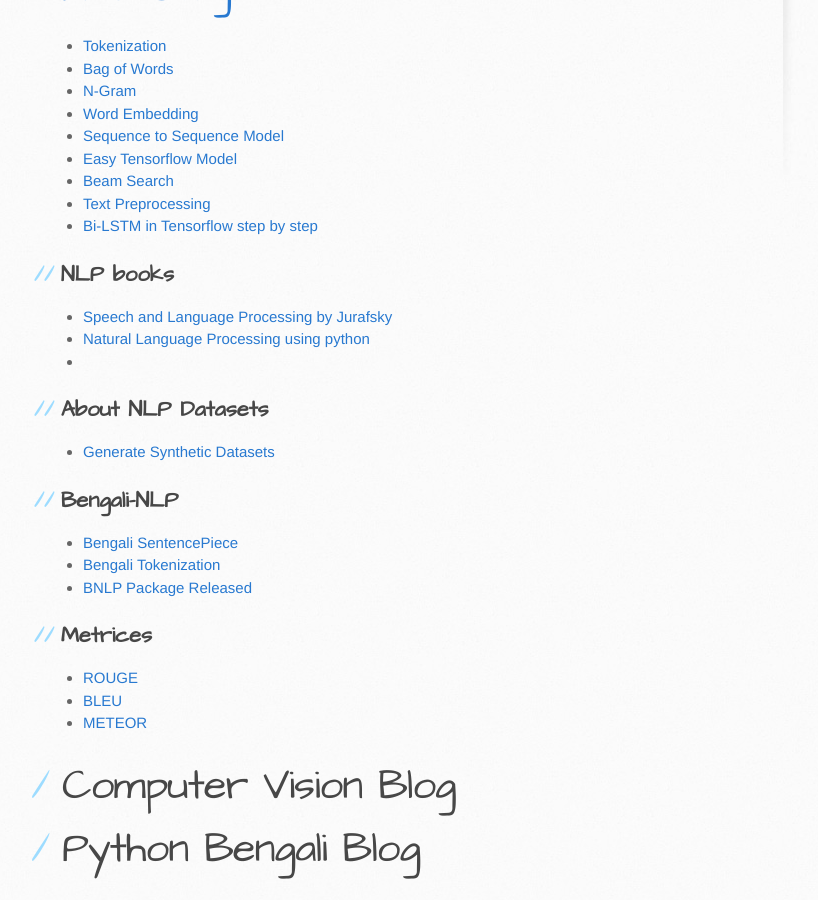
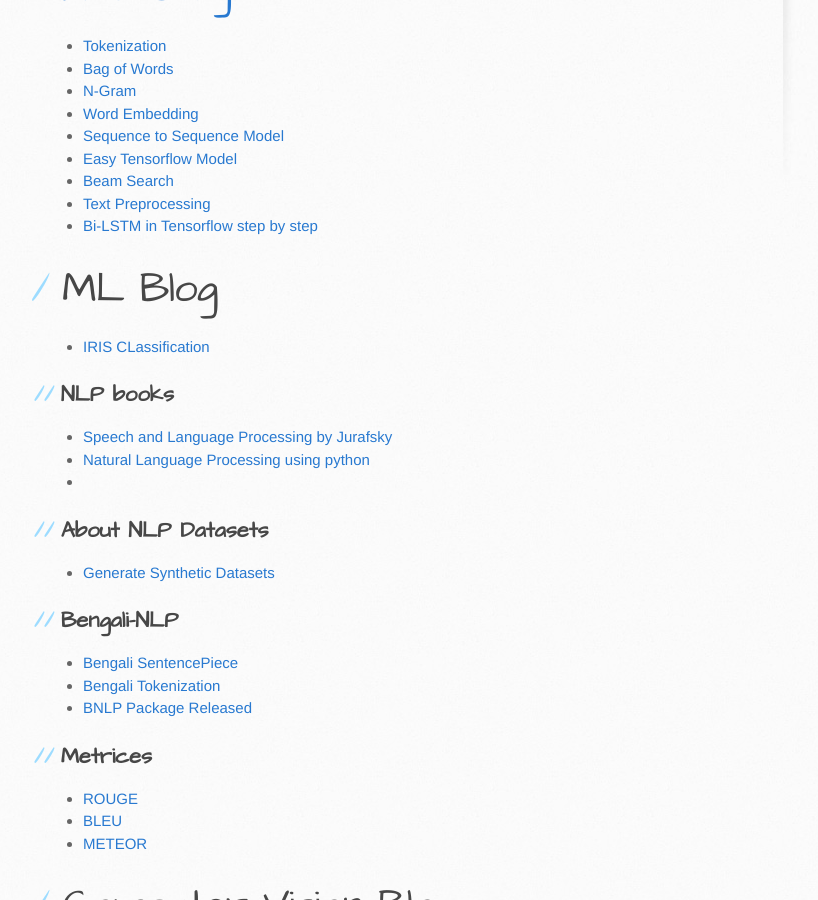
Before and after one commit to sagorbrur/sagorbrur.github.io, a Jekyll site: the page built from index.md, in a window 1280 px wide and 900 px high, scrolled down 561 px. Shown: the whole window, without its empty margins (107-925 px from the left). Built offline with Jekyll 4.4.1, drawn with Linux system fonts in a browser that asks for light colours; our own code applies the rules of GitHub Pages for plain Markdown files.

Commit message:
added iris classification under ml blog

```diff
--- a/index.md
+++ b/index.md
@@ -19,6 +19,9 @@
 * [Beam Search](beamsearch.md)
 * [Text Preprocessing](preprocessing/text_preprocessing.md)
 * [Bi-LSTM in Tensorflow step by step](nlp_blog/tensorflow-bi-lstm.md)
+
+# ML Blog
+* [IRIS CLassification](ml_blog/classification/iris_classification.md)
 
 ## NLP books
 * [Speech and Language Processing by Jurafsky](https://web.stanford.edu/~jurafsky/slp3/ed3book.pdf)
```
